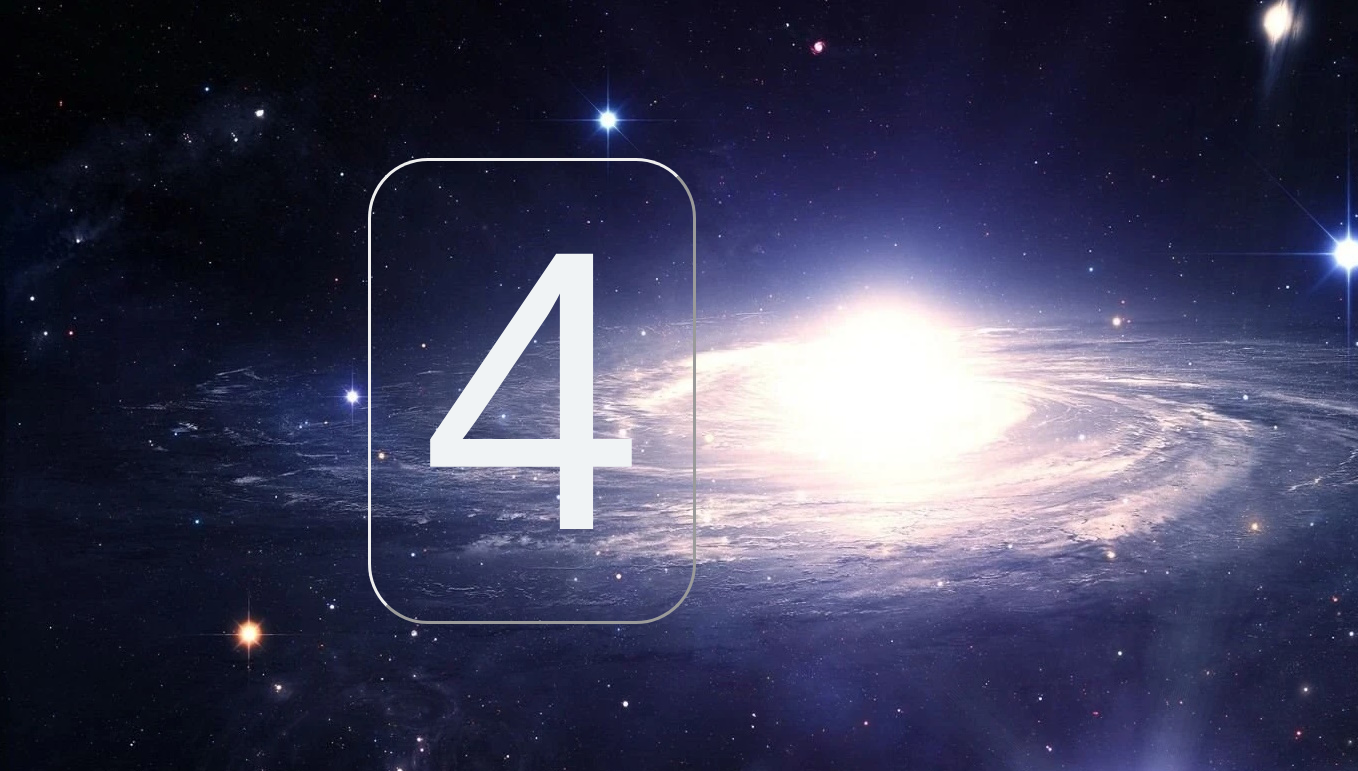
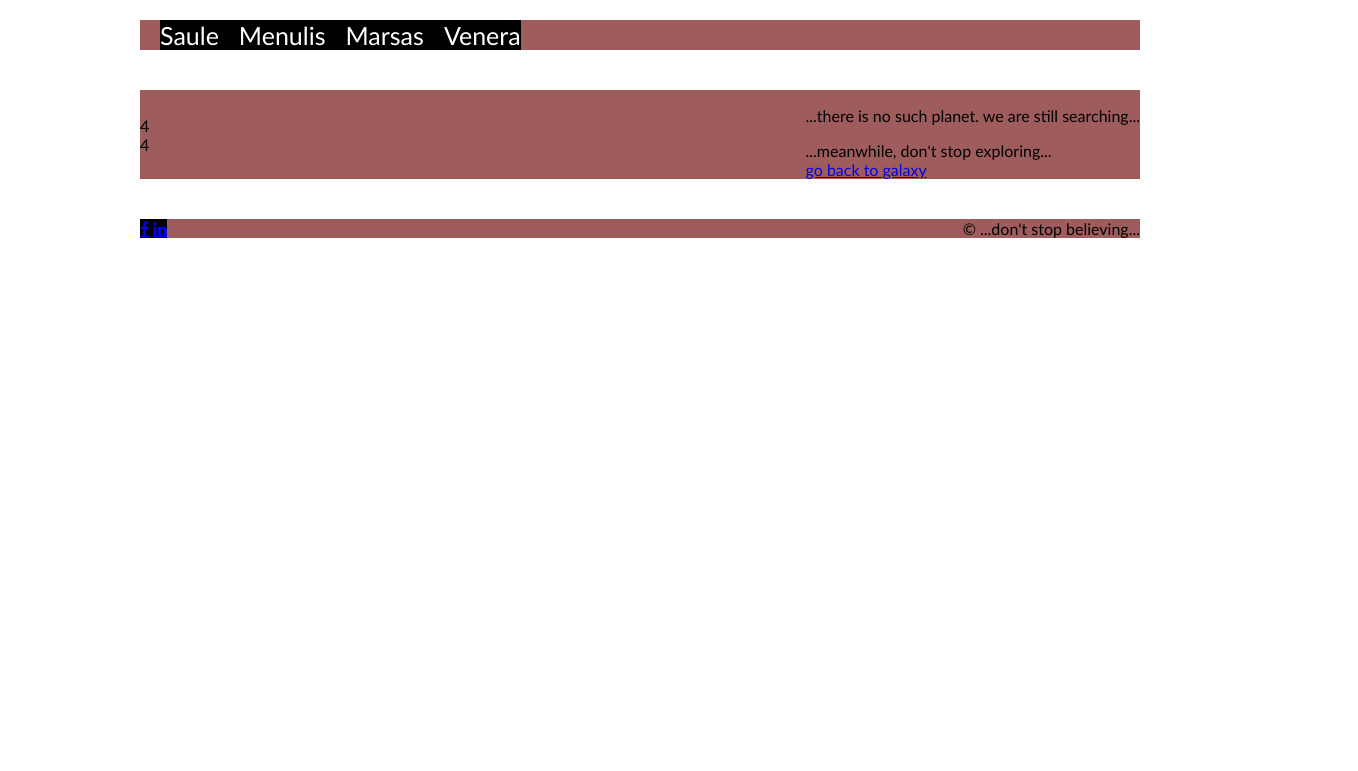
Before and after one commit to Skaistev/HTML_antras, a website: page index.html in a window 1280 px wide. Shown: the top 771 px of the page, 1358 px wide, since content can reach past the window. Drawn offline with Linux system fonts and the light colour scheme.

Commit message:
papildomas

```diff
--- a/css/main.css
+++ b/css/main.css
@@ -1,49 +1,84 @@
-body * {
-    box-sizing: border-box;
-    margin: 0;
-    padding: 0;
+body,
+body* {
+margin: 0;
+padding: 0;
+vertical-align: top;
+box-sizing: border-box;
+background-repeat: no-repeat;
+}
 
-    }
+body {
+    /* background-image: url("./basis3.jpg");
+    background-repeat: no-repeat;
+    color: white; */
+font-family: 'Gill Sans', 'Gill Sans MT', Calibri, 'Trebuchet MS', sans-serif;
+}
 
-
-main > div > div {display: inline-block ;
-    color: azure;
-    font-size: 400px;
-    font-family:'Franklin Gothic Medium';
-    color: rgb(240, 243, 245);
-    border-style: outset;
-    border-radius: 60px;
-    padding-right: 50px;
-    padding-left: 50px;
-    margin-top: 150px ;
-    margin-left: 360px;
+.bendras{
+    display: flex;
+    justify-content:space-between;
+    align-items: center;
+    gap: 20px;
+    background-color: rgb(158, 92, 92);
+    margin-left: calc((100% - 1000px)/2);
+    margin-bottom: 40px;
+    margin-top: 20px;
+    width: 1000px;
+}
+.nav-basic {
+    display: flex;
+    justify-content: space-between;
+    gap:20px;
+    margin-left: 20px;
+    font-size: 25px;
+    background-color: black;
 
 }
-p {
-    display: inline-block;
-    width: 1000px;
-    font-size: 30px;
-    padding: 20px;
-    margin-left: 350px;
-    margin-top: 30px;
-    color: rgb(185, 104, 94);
-    font-weight: 20px;
-    font-family: sans-serif;
-
-
+.nav-link {
+    color: white;
+    text-decoration: none;
+}
+.nav-basic> .nav.link:hover{
+    text-decoration: solid;
 
 }
-a {
-    float: right;
-    font-size: 40px;
-    margin-right: 240px;
-    margin-top: 110px;
-    border-style: solid;
-    color: rgb(65, 56, 73);
-    border-radius: 40px;
-    width: 400px;
-    text-align: center;
-    padding: 10px;
-    margin-bottom: 30px;
-    text-decoration: none;
+.skaiciai{
+
 }
+.skaicius1 {
+
+}
+.skaicius2{
+
+}
+.tekstas{
+
+}
+.pirmas{
+
+}
+.antras{
+
+}
+.fraze{
+
+}
+.nuoroda{
+
+}
+.social{
+    background-color: black;
+
+}
+.social-link{
+
+}
+.fa.fa-facebook{
+
+}
+.fa.fa-linkedin{
+
+}
+.copy{
+
+}
--- a/index.html
+++ b/index.html
@@ -3,20 +3,41 @@
 <head>
     <meta charset="UTF-8">
     <meta name="viewport" content="width=device-width, initial-scale=1.0">
-    <title>Error</title>
+    <title>Error in Space</title>
     <link rel="stylesheet" href="./css/main.css">
+    <link rel="stylesheet" href="https://cdnjs.cloudflare.com/ajax/libs/font-awesome/4.7.0/css/font-awesome.min.css">
 </head>
-<body background="./css/basis3.jpg">
-    <main>
-    <div class="numbers">
-        <div>4</div>
-        <div>4</div>
-    </div>
-    <div>
-        <p style="font-size: 40px;">...there is no such planet. we are still searching...</p>
-        <p style="padding-left: 260px;">...meanwhile, don't stop exploring...</p>
-    </div>
-    <a href="https://www.google.com">go back to galaxy</a>
+<body>
+    <header class="bendras">
+        <nav class="nav-basic">
+            <a class="nav-link" href="#">Saule</a>
+            <a class="nav-link" href="#">Menulis</a>
+            <a class="nav-link" href="#">Marsas</a>
+            <a class="nav-link" href="#">Venera</a>
+        </nav>
+    </header>
+    <main class="bendras">
+        <div class="skaiciai">
+           <div class="skaicius1">4</div>
+           <div class="skaicius2">4</div>
+        </div>
+        <div class="tekstas">
+        <p class="pirmas">...there is no such planet. we are still searching...</p>
+        <div class="antras">
+            <div class="fraze">...meanwhile, don't stop exploring...</div>
+            <a class="nuoroda" href="//www.google.com">go back to galaxy</a>
+        </div>
+        </div>
     </main>
+    <footer class="bendras">
+        <div class="social">
+            <a class="social-link fa fa-facebook" href="#" alt=""></a>
+            <a class="social-link fa fa-linkedin" href="#" alt=""></a>
+        </div>
+        <div class="copy">
+            &copy; ...don't stop believing...
+        </div>
+    </footer>
 </body>
+
 </html>
```
